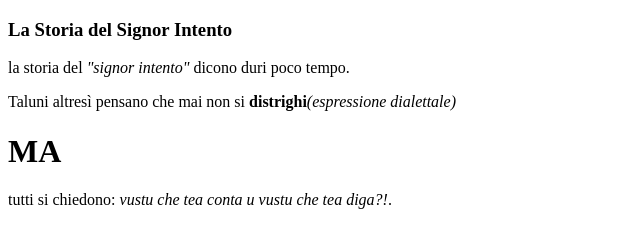
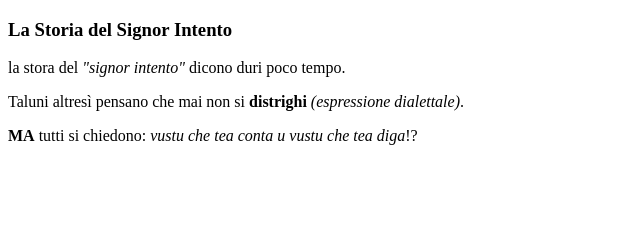
Before and after one commit to boindil92/html-projects, a plain HTML site: page signor-intento.html in a window 1280 px wide. Shown: the whole page, without its empty margins (0-640 px from the left). Drawn offline with Linux system fonts and the light colour scheme.

Commit message:
versione finale solo html

```diff
--- a/signor-intento.html
+++ b/signor-intento.html
@@ -5,10 +5,9 @@
         <title> la storia del signor intento.com </Headingd></title>
     </head>
     <body>
+        <!--questa è la breve introduzione della storia del signor intento-->
         <h3>La Storia del Signor Intento</h3>
-        <p>la storia del <em>"signor intento"</em> dicono duri poco tempo.</p>
-        <p>Taluni altresì pensano che mai non si <strong>distrighi</strong><em>(espressione dialettale)</em></p>
-        <p><h1>MA</h1> tutti si chiedono: <em>vustu che tea conta u vustu che tea diga?!</em>.</p>
-
+        <p>la stora del <em>"signor intento"</em> dicono duri poco tempo.</p>
+        <p>Taluni altresì pensano che mai non si <strong>distrighi</strong><em> (espressione dialettale)</em>.</p>
+        <p><strong>MA</strong> tutti si chiedono: <em>vustu che tea conta u vustu che tea diga</em>!?</p>
     </body>
-</html>
```
